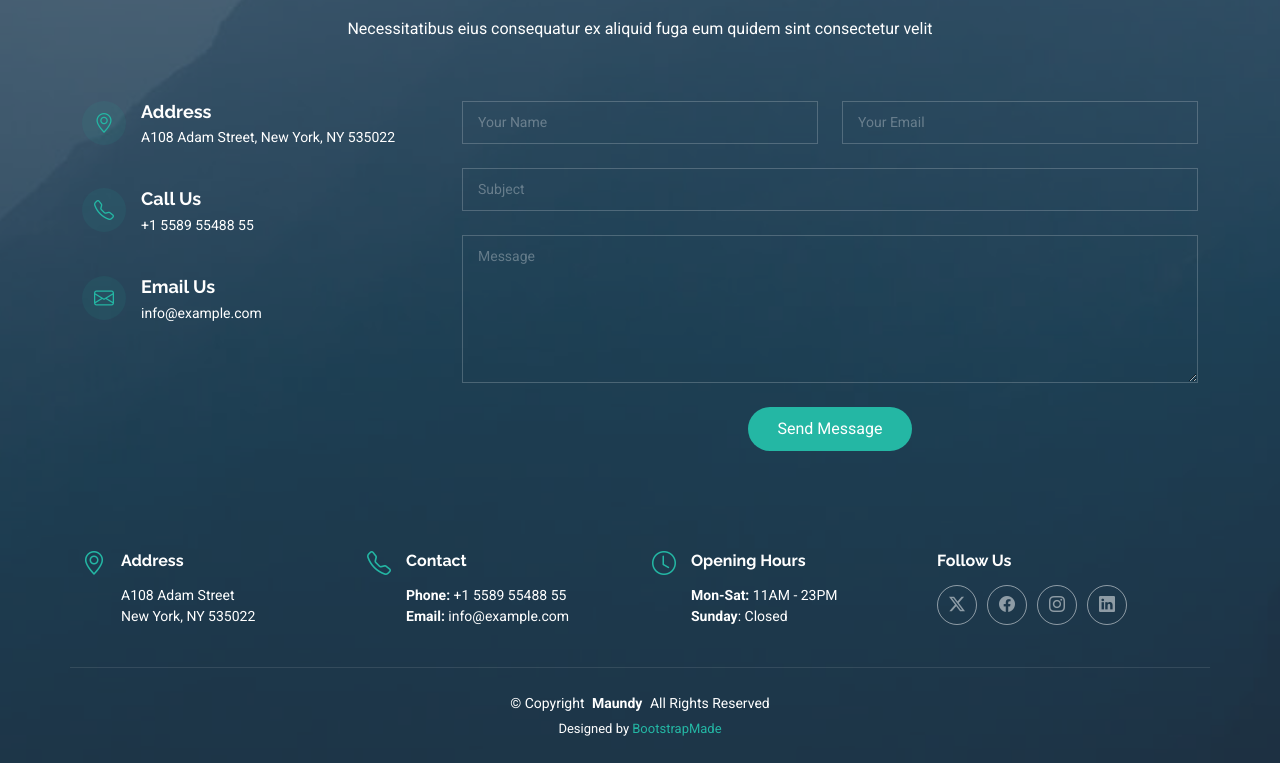
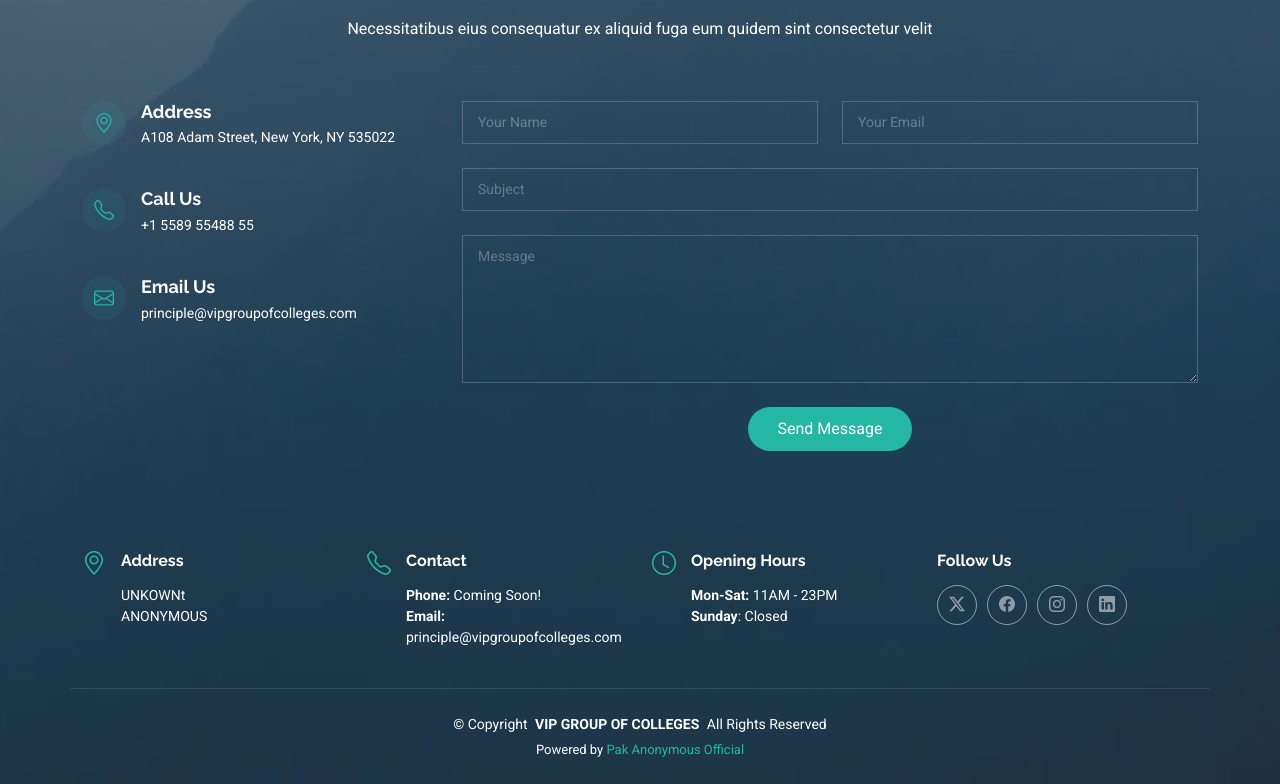
Before and after one commit to pakanonymousofficial/vipgroupofcolleges, a plain HTML site: page index.html in a window 1280 px wide. Shown: the part 1506-2290 px from the top of the page. Before the commit the page ends 2269 px from the top, so only its background shows below. Drawn offline with Linux system fonts and the light colour scheme.

Commit message:
Update index.html

```diff
--- a/index.html
+++ b/index.html
@@ -4,7 +4,7 @@
 <head>
   <meta charset="utf-8">
   <meta content="width=device-width, initial-scale=1.0" name="viewport">
-  <title>Index - Maundy Bootstrap Template</title>
+  <title>VIP GROUP OF COLLEGES</title>
   <meta name="description" content="">
   <meta name="keywords" content="">
 
@@ -192,7 +192,7 @@
               <i class="bi bi-envelope flex-shrink-0"></i>
               <div>
                 <h3>Email Us</h3>
-                <p>info@example.com</p>
+                <p>principle@vipgroupofcolleges.com</p>
               </div>
             </div><!-- End Info Item -->
 
@@ -246,8 +246,8 @@
           <i class="bi bi-geo-alt icon"></i>
           <div class="address">
             <h4>Address</h4>
-            <p>A108 Adam Street</p>
-            <p>New York, NY 535022</p>
+            <p>UNKOWNt</p>
+            <p>ANONYMOUS</p>
             <p></p>
           </div>
 
@@ -258,8 +258,8 @@
           <div>
             <h4>Contact</h4>
             <p>
-              <strong>Phone:</strong> <span>+1 5589 55488 55</span><br>
-              <strong>Email:</strong> <span>info@example.com</span><br>
+              <strong>Phone:</strong> <span>Coming Soon!</span><br>
+              <strong>Email:</strong> <span>principle@vipgroupofcolleges.com</span><br>
             </p>
           </div>
         </div>
@@ -289,13 +289,13 @@
     </div>
 
     <div class="container copyright text-center mt-4">
-      <p>© <span>Copyright</span> <strong class="px-1 sitename">Maundy</strong> <span>All Rights Reserved</span></p>
+      <p>© <span>Copyright</span> <strong class="px-1 sitename">VIP GROUP OF COLLEGES</strong> <span>All Rights Reserved</span></p>
       <div class="credits">
         <!-- All the links in the footer should remain intact. -->
         <!-- You can delete the links only if you've purchased the pro version. -->
         <!-- Licensing information: https://bootstrapmade.com/license/ -->
         <!-- Purchase the pro version with working PHP/AJAX contact form: [buy-url] -->
-        Designed by <a href="https://bootstrapmade.com/">BootstrapMade</a>
+        Powered by <a href="https://pakanonymous.org/">Pak Anonymous Official</a>
       </div>
     </div>
 
```
